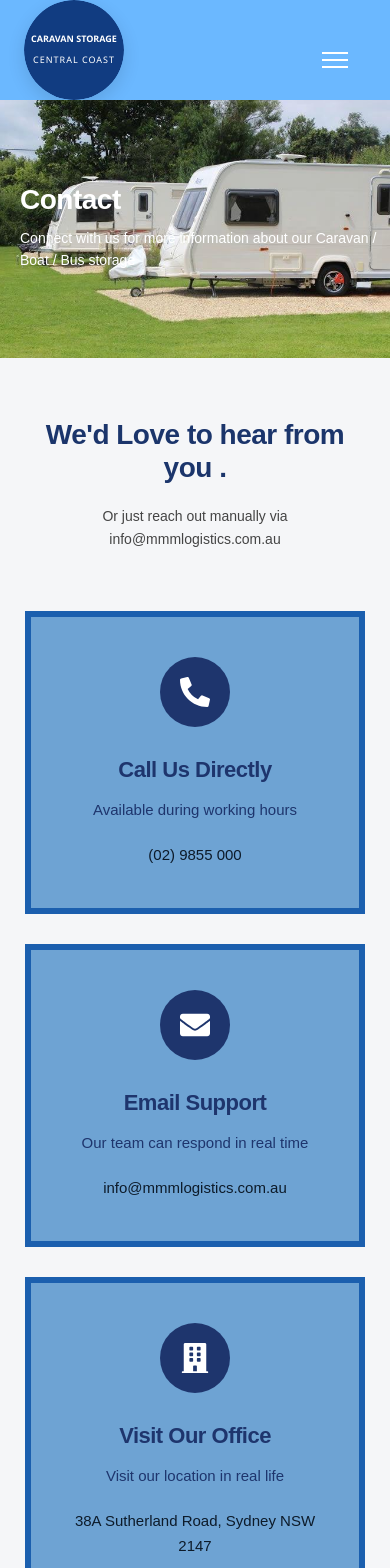
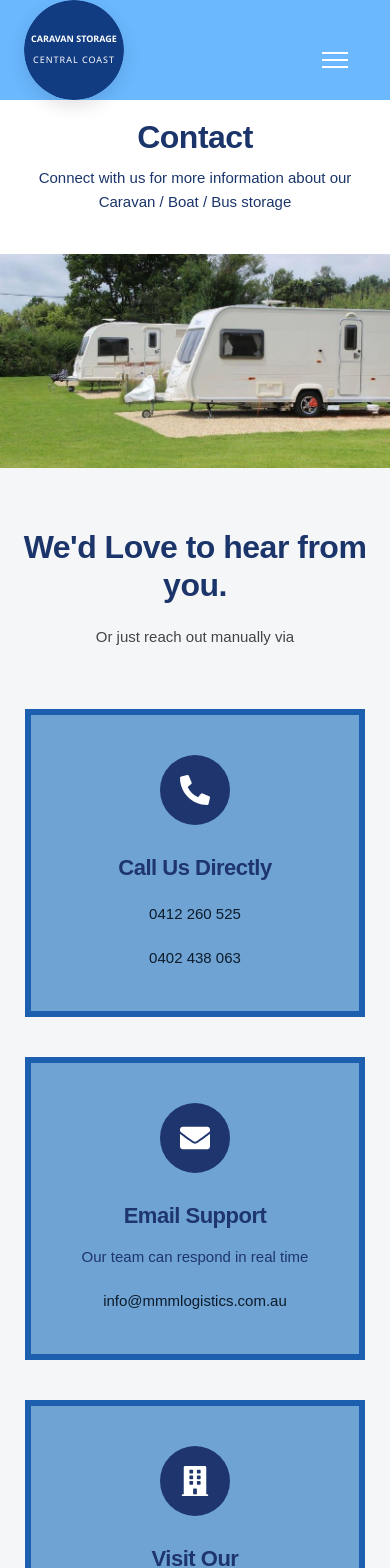
Before and after one commit to Aniketpundir/caravans, a React (Vite) app: page /contact-us in a window 390 px wide. Shown: the top 1568 px of the page. Built offline with nearby package versions, Linux system fonts and the light colour scheme.

Commit message:
Create contact us page

```diff
--- a/src/Pages/ContactUs/ContactUs.css
+++ b/src/Pages/ContactUs/ContactUs.css
@@ -1,6 +1,8 @@
 .contact-page {
     font-family: sans-serif;
 }
+
+/* HERO */
 
 .contact-hero {
     margin-top: 7%;
@@ -31,6 +33,14 @@
     line-height: 1.6;
 }
 
+/* MOBILE IMAGE */
+
+.mobile-hero-img {
+    display: none;
+}
+
+/* INTRO */
+
 .contact-intro {
     text-align: center;
     padding: 60px 20px;
@@ -48,6 +58,8 @@
     font-size: 18px;
     color: #444;
 }
+
+/* CARDS */
 
 .contact-cards {
     display: grid;
@@ -96,6 +108,8 @@
     font-size: 18px;
     color: #0d1b2a;
 }
+
+/* FORM */
 
 .contact-form-section {
     background: #1767b3;
@@ -152,20 +166,9 @@ button:hover {
     background: #5fa0d6;
 }
 
-@media (max-width: 1024px) {
+/* TABLET */
 
-    .contact-hero {
-        margin-top: 9%;
-        padding-left: 40px;
-    }
-
-    .contact-hero-overlay h1 {
-        font-size: 48px;
-    }
-
-    .contact-intro h2 {
-        font-size: 44px;
-    }
+@media(max-width:1024px) {
 
     .contact-cards {
         grid-template-columns: repeat(2, 1fr);
@@ -178,28 +181,39 @@ button:hover {
 
 }
 
-@media (max-width: 768px) {
+/* MOBILE */
+
+@media(max-width:768px) {
 
     .contact-hero {
-        height: 320px;
-        padding-left: 25px;
+        margin-top: 20%;
+        height: auto;
+        background: none;
+        flex-direction: column;
+        padding: 0;
     }
 
-    .contact-hero-overlay h1 {
-        font-size: 36px;
+    /* TEXT WHITE BACKGROUND */
+
+    .contact-hero-overlay {
+        display: flex;
+        flex-direction: column;
+        background: white;
+        color: #1b356b;
+        padding: 40px 20px;
+        text-align: center;
+        width: 100%;
     }
 
-    .contact-hero-overlay p {
-        font-size: 16px;
-    }
+    /* IMAGE */
 
-    .contact-intro h2 {
-        font-size: 34px;
+    .mobile-hero-img {
+        display: block;
+        width: 100%;
     }
 
     .contact-cards {
         grid-template-columns: 1fr;
-        gap: 30px;
     }
 
     .form-row {
@@ -208,28 +222,24 @@ button:hover {
 
 }
 
-@media (max-width: 480px) {
+/* SMALL MOBILE */
 
-    .contact-hero {
-        margin-top: 25%;
-        height: 260px;
-        padding-left: 20px;
-    }
+@media(max-width:480px) {
 
     .contact-hero-overlay h1 {
-        font-size: 28px;
+        font-size: 32px;
     }
 
     .contact-hero-overlay p {
-        font-size: 14px;
+        font-size: 15px;
     }
 
     .contact-intro h2 {
-        font-size: 28px;
+        font-size: 32px;
     }
 
     .contact-intro p {
-        font-size: 14px;
+        font-size: 15px;
     }
 
     .card-icon {
--- a/src/Pages/ContactUs/ContactUs.jsx
+++ b/src/Pages/ContactUs/ContactUs.jsx
@@ -5,6 +5,8 @@ import { FaPhoneAlt, FaEnvelope, FaBuilding } from "react-icons/fa";
 export default function ContactUs() {
     return (
         <section className="contact-page">
+
+            {/* HERO SECTION */}
 
             <div
                 className="contact-hero"
@@ -19,11 +21,17 @@ export default function ContactUs() {
                     </p>
                 </div>
 
+                {/* image for tablet/mobile */}
+                <img src={hero} alt="hero" className="mobile-hero-img" />
+
             </div>
 
+            {/* CONTACT INTRO */}
+
             <div className="contact-intro">
-                <h2>We'd Love to hear from you .</h2>
-                <p>Or just reach out manually via info@mmmlogistics.com.au</p>
+
+                <h2>We'd Love to hear from you.</h2>
+                <p>Or just reach out manually via</p>
 
                 <div className="contact-cards">
 
@@ -32,8 +40,8 @@ export default function ContactUs() {
                             <FaPhoneAlt />
                         </div>
                         <h4>Call Us Directly</h4>
-                        <p>Available during working hours</p>
-                        <span>(02) 9855 000</span>
+                        <span> 0412 260 525</span>
+                        <span> 0402 438 063</span>
                     </div>
 
                     <div className="contact-card">
@@ -49,13 +57,16 @@ export default function ContactUs() {
                         <div className="card-icon">
                             <FaBuilding />
                         </div>
-                        <h4>Visit Our Office</h4>
-                        <p>Visit our location in real life</p>
-                        <span>38A Sutherland Road, Sydney NSW 2147</span>
+                        <h4>Visit Our</h4>
+                        <p>location in real life</p>
+                        <span>Tuggerah NSW</span>
                     </div>
 
                 </div>
+
             </div>
+
+            {/* CONTACT FORM */}
 
             <div className="contact-form-section">
 
@@ -73,11 +84,6 @@ export default function ContactUs() {
                         <input type="text" placeholder="Weight, kg" />
                     </div>
 
-                    <select>
-                        <option>Select Service</option>
-                        <option>Caravan Storage</option>
-                    </select>
-
                     <textarea placeholder="Enter your message here..." />
 
                     <button type="submit">Send Request</button>
```
